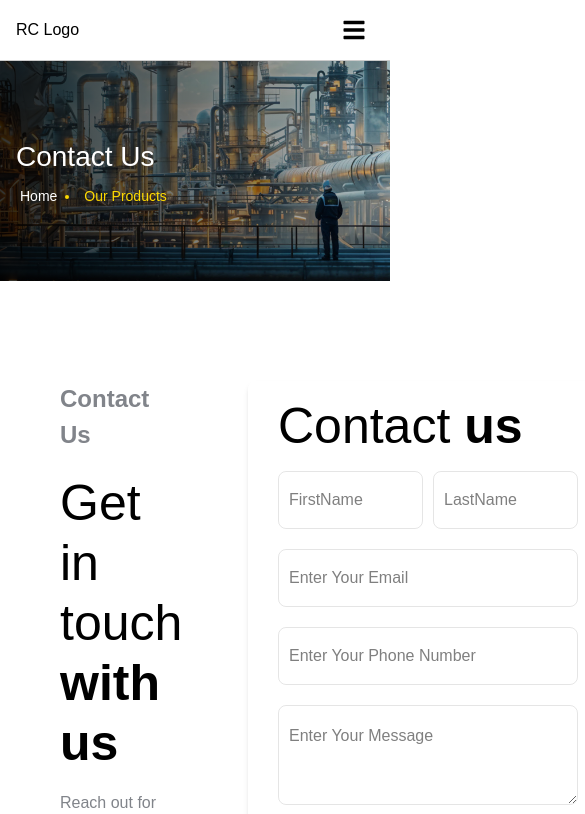
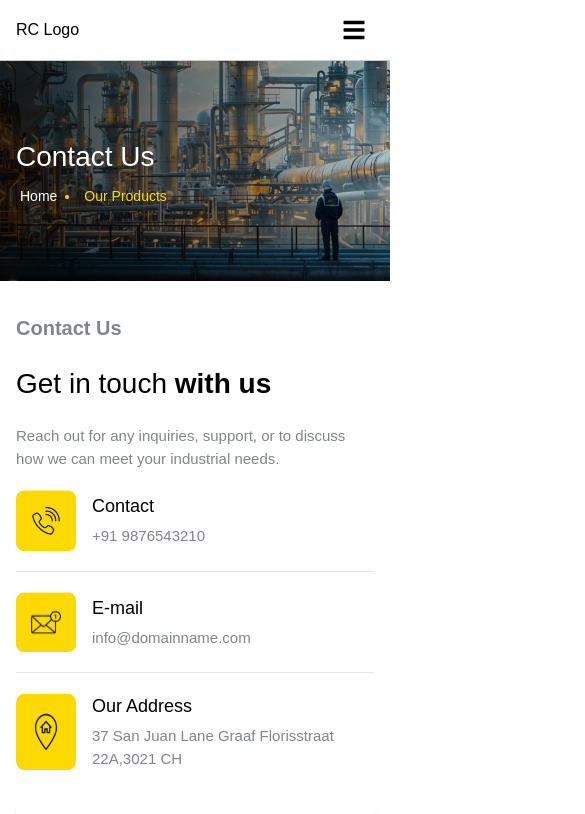
Before and after one commit to piyushpaliwalcodes/rc, a Next.js app: page /contactus in a window 390 px wide. Shown: the top 814 px of the page, 585 px wide, since content can reach past the window. Built offline with nearby package versions, Linux system fonts and the light colour scheme.

Commit message:
contact us page also done

```diff
--- a/components/Contactus.tsx
+++ b/components/Contactus.tsx
@@ -4,8 +4,6 @@ import { useState } from "react";
 import { useForm } from "react-hook-form";
 
 const Contactus = () => {
-
-
     const [name,setname] = useState<string>("");
     const [email,setemail] = useState<string>("");
     const [phone,setphone] = useState<string>("");
@@ -33,7 +31,6 @@ const Contactus = () => {
             number:"37 San Juan Lane Graaf Florisstraat 22A,3021 CH",
             image:"/images/call.png",
         },
-
     }
 
     const handleSubmitform = async (data:any) => {
@@ -51,94 +48,81 @@ const Contactus = () => {
             console.log(response);
             alert("Data submission failed");
         }
-
     }
     return (
         <div className="flex flex-col">
-            <div className="flex p-[60px] py-[100px] gap-[30px] gap-[80px]">
-            <div className="flex flex-col gap-[20px] w-[40%]">
-                <h1 className="font-roboto text-[#81848A] text-[24px] font-bold">Contact Us</h1>
-                <p className="text-[50px]/[60px] ">Get in touch <span className="font-bold">with us</span></p>
-                <p className="text-[16px]/[20px] text-[#81848A]">Reach out for any inquiries, support, or to discuss how we can
+            <div className="flex flex-col lg:flex-row px-4 py-8 md:px-8 md:py-12 lg:px-[60px] lg:py-[100px] gap-8 lg:gap-[80px]">
+                {/* Contact Details */}
+                <div className="flex flex-col gap-5 w-full lg:w-[40%]">
+                    <h1 className="font-roboto text-[#81848A] text-[20px] md:text-[24px] font-bold">Contact Us</h1>
+                    <p className="text-[28px] md:text-[50px]/[60px] ">Get in touch <span className="font-bold">with us</span></p>
+                    <p className="text-[15px] md:text-[16px]/[20px] text-[#81848A]">Reach out for any inquiries, support, or to discuss how we can
                     meet your industrial needs.</p>
-
-
                     {/*Contact details */}
-                <div className="flex flex-col gap-[30px]">
-                    <div className="flex gap-[20px]">
+                    <div className="flex flex-col gap-5 md:gap-[30px]">
+                        <div className="flex gap-4 md:gap-[20px]">
                             <Image src="/images/contactphone.png" alt="call" width={60} height={60} />
                             <div className="flex flex-col gap-[5px] justify-center">
-                            <h1 className="text-[20px]/[24px] ">Contact</h1>
-                            <p className="text-[16px]/[20px] text-[#81848A]">+91 9876543210</p>
+                                <h1 className="text-[18px] md:text-[20px]/[24px] ">Contact</h1>
+                                <p className="text-[15px] md:text-[16px]/[20px] text-[#81848A]">+91 9876543210</p>
                             </div>
-
                         </div>
-                    <div className="w-[100%] h-[1px] bg-black/10"/>
-                    <div className="flex gap-[20px]">
+                        <div className="w-full h-[1px] bg-black/10"/>
+                        <div className="flex gap-4 md:gap-[20px]">
                             <Image src="/images/contactmail.png" alt="call" width={60} height={60} />
                             <div className="flex flex-col gap-[5px] justify-center">
-                            <h1 className="text-[20px]/[24px] ">E-mail</h1>
-                            <p className="text-[16px]/[20px] text-[#81848A]">info@domainname.com</p>
+                                <h1 className="text-[18px] md:text-[20px]/[24px] ">E-mail</h1>
+                                <p className="text-[15px] md:text-[16px]/[20px] text-[#81848A]">info@domainname.com</p>
                             </div>
-
                         </div>
-                    <div className="w-[100%] h-[1px] bg-black/10"/>
-                    <div className="flex gap-[20px]">
+                        <div className="w-full h-[1px] bg-black/10"/>
+                        <div className="flex gap-4 md:gap-[20px]">
                             <Image src="/images/contactaddress.png" alt="call" width={60} height={60} />
                             <div className="flex flex-col gap-[5px] justify-center">
-                            <h1 className="text-[20px]/[24px] ">Our Address</h1>
-                            <p className="text-[16px]/[20px] text-[#81848A]">37 San Juan Lane Graaf Florisstraat 22A,3021 CH</p>
-                        </div>
-
-                    </div>
-
+                                <h1 className="text-[18px] md:text-[20px]/[24px] ">Our Address</h1>
+                                <p className="text-[15px] md:text-[16px]/[20px] text-[#81848A]">37 San Juan Lane Graaf Florisstraat 22A,3021 CH</p>
                             </div>
                         </div>
-
+                    </div>
+                </div>
                 {/*Form*/}
-            <div className="flex flex-col rounded-[8px] gap-[30px] flex-grow  shadow-md p-[30px]">
-                <h1 className="text-[50px]/[30px] ">Contact <span className="font-bold">us</span></h1>
-                <form action="" className="flex flex-col gap-[20px] text-[16px]/[20px] ">
-                    <div className="flex gap-[10px]">
-                        <div className="flex flex-col gap-[5px]">
-
-                            <input type="text" placeholder="FirstName" {...register("firstName", { required: "*First name is required" })} className="w-[100%] h-[40px] rounded-[8px] border border-black/10 p-[10px] py-[28px]"/>
+                <div className="flex flex-col rounded-[8px] gap-5 md:gap-[30px] w-full shadow-md p-4 md:p-[30px]">
+                    <h1 className="text-[28px] md:text-[50px]/[30px] ">Contact <span className="font-bold">us</span></h1>
+                    <form action="" className="flex flex-col gap-4 md:gap-[20px] text-[15px] md:text-[16px]/[20px] " onSubmit={handleSubmit(handleSubmitform)}>
+                        <div className="flex flex-col md:flex-row gap-4 md:gap-[10px]">
+                            <div className="flex flex-col gap-[5px] w-full">
+                                <input type="text" placeholder="FirstName" {...register("firstName", { required: "*First name is required" })} className="w-full h-[40px] rounded-[8px] border border-black/10 p-[10px] py-[18px]"/>
                                 {errors.firstName && <p className="text-red-500">{errors.firstName.message}</p>}
                             </div>
-                        <div className="flex flex-col gap-[5px]">
-
-                            <input type="text" placeholder="LastName" {...register("lastName",{required:"*Last name is required"})} className="w-[100%] h-[40px] rounded-[8px] border border-black/10 p-[10px] py-[28px]"/>
+                            <div className="flex flex-col gap-[5px] w-full">
+                                <input type="text" placeholder="LastName" {...register("lastName",{required:"*Last name is required"})} className="w-full h-[40px] rounded-[8px] border border-black/10 p-[10px] py-[18px]"/>
                                 {errors.lastName && <p className="text-red-500">{errors.lastName.message}</p>}
                             </div>
                         </div>
                         <div className="flex flex-col gap-[5px]">
-
                             <input type="text" placeholder="Enter Your Email" {...register("email",{required:"*Email is required",pattern:{
                                 value:/^[^\s@]+@[^\s@]+\.[^\s@]+$/,
                                 message:"*Invalid email address"
-                        }})} className="w-[100%] h-[40px] rounded-[8px] border border-black/10 p-[10px] py-[28px]"/>
+                            }})} className="w-full h-[40px] rounded-[8px] border border-black/10 p-[10px] py-[18px]"/>
                             {errors.email && <p className="text-red-500">{errors.email.message}</p>}
                         </div>
                         <div className="flex flex-col gap-[5px]">
                             <input type="text" placeholder="Enter Your Phone Number" {...register("phone",{required:"*Phone number is required",pattern:{
                                 value:/^\d{10}$/,
                                 message:"*Invalid phone number,must be 10 digits"
-                        }})} className="w-[100%] h-[40px] rounded-[8px] border border-black/10 p-[10px] py-[28px]"/>
+                            }})} className="w-full h-[40px] rounded-[8px] border border-black/10 p-[10px] py-[18px]"/>
                             {errors.phone && <p className="text-red-500">{errors.phone.message}</p>}
                         </div>
-
                         <div className="flex flex-col gap-[5px]">
-                        <textarea placeholder="Enter Your Message" {...register("message",{required:"*Message is required"})} className="w-[100%] h-[100px] rounded-[8px] border border-black/10 p-[10px] py-[20px]"/>
+                            <textarea placeholder="Enter Your Message" {...register("message",{required:"*Message is required"})} className="w-full h-[100px] rounded-[8px] border border-black/10 p-[10px] py-[14px]"/>
                             {errors.message && <p className="text-red-500">{errors.message.message}</p>}
                         </div>
-                    <button className="border-[1px] border-[#FCD900] text-black font-bold text-[16px]/[20px] rounded-[8px] p-[10px] py-[18px] w-[300px] hover:bg-[#FCD900] hover:cursor-pointer transition-all duration-300" onClick={handleSubmit(handleSubmitform)}>Submit</button>
-
+                        <button type="submit" className="border-[1px] border-[#FCD900] text-black font-bold text-[15px] md:text-[16px]/[20px] rounded-[8px] p-[10px] py-[14px] w-full md:w-[300px] hover:bg-[#FCD900] hover:cursor-pointer transition-all duration-300">Submit</button>
                     </form>
                 </div>
             </div>
-        <Image src="/images/contactusmap.png" alt="contactus" width={1000} height={600} className="w-full h-[200px] object-cover max-h-[200px]"/>
+            <Image src="/images/contactusmap.png" alt="contactus" width={1000} height={600} className="w-full h-[160px] md:h-[200px] object-cover max-h-[200px]"/>
         </div>
-
     )
 }
 
```
Lines whose indentation alone changed are shown as unchanged.
